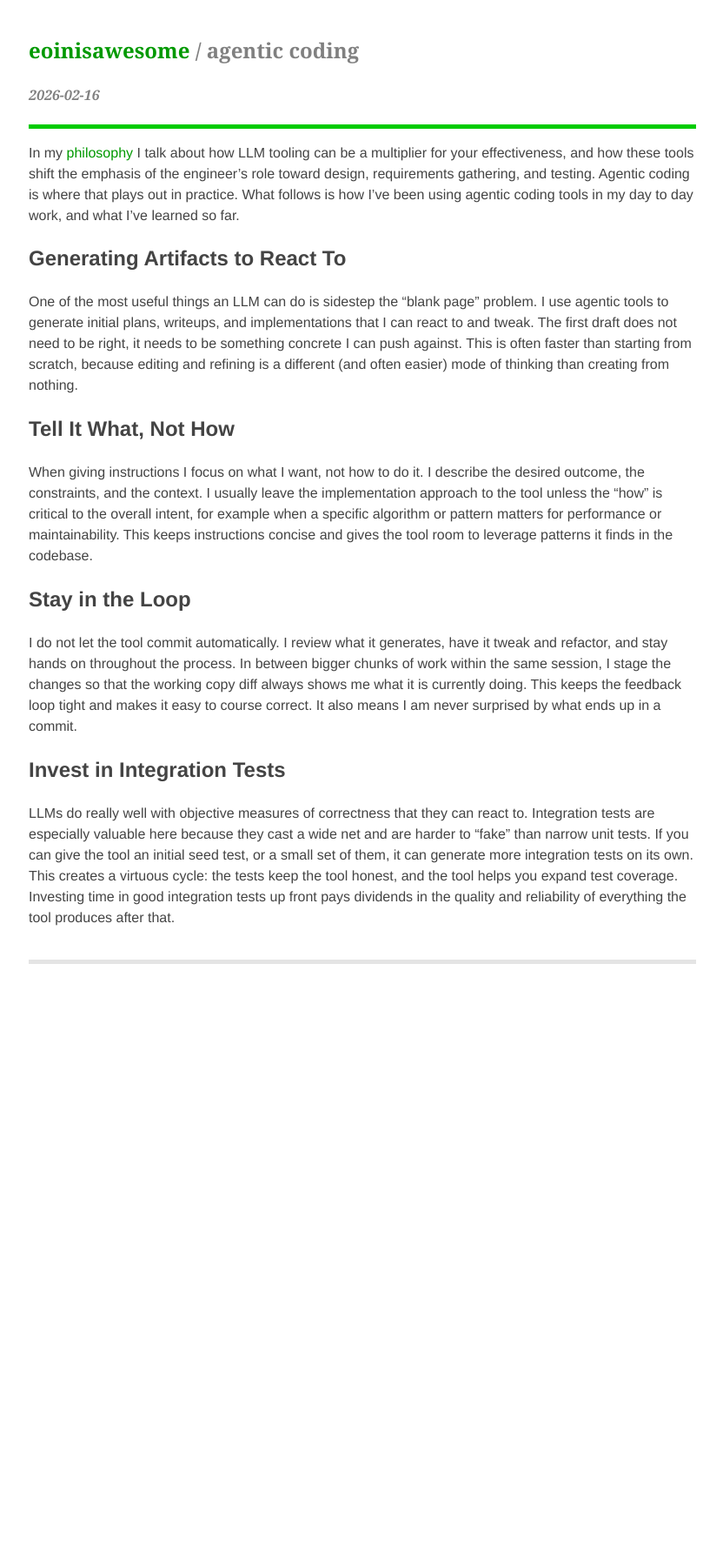
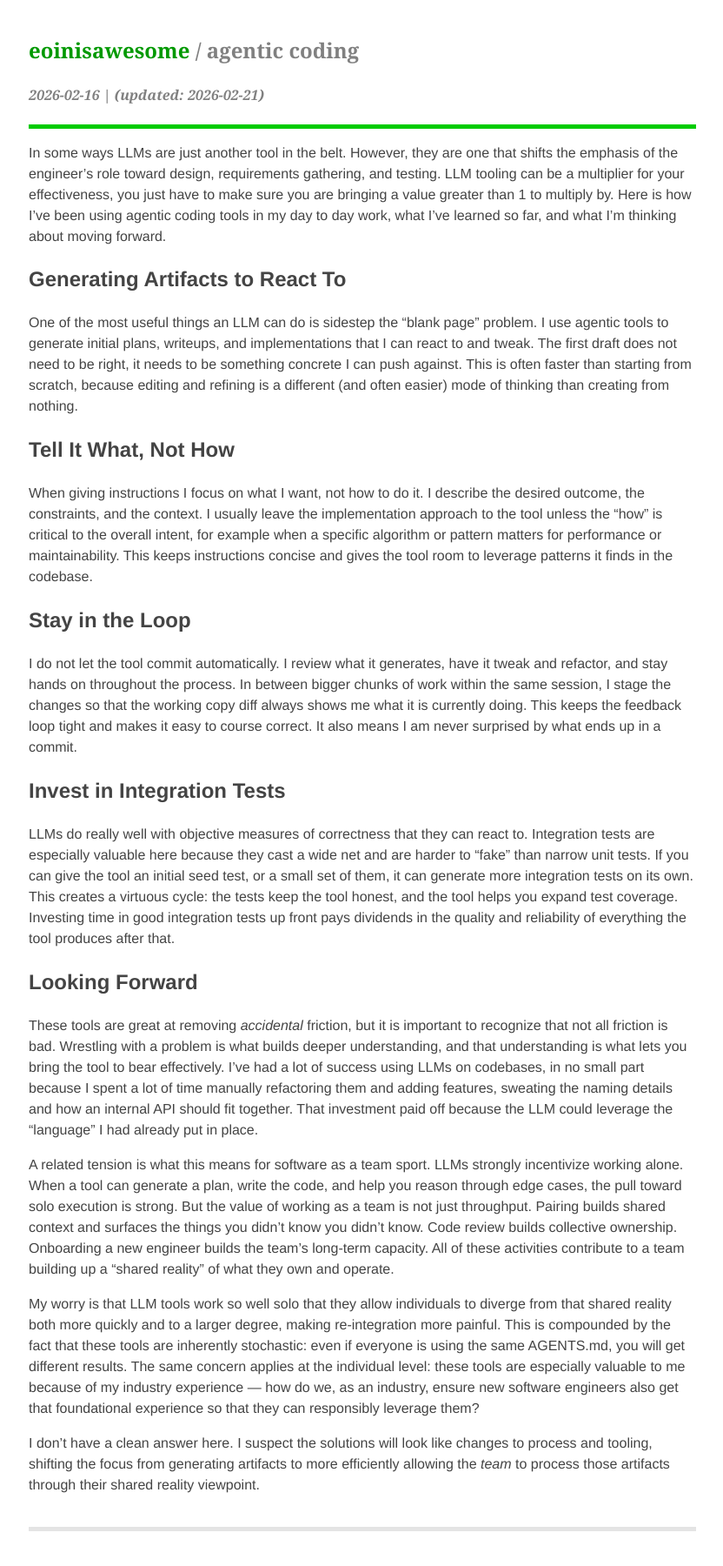
Before and after one commit to ecoffey/ecoffey.github.com, a Jekyll site: the page built from _posts/2026-02-16-agentic-coding.md, in a window 1280 px wide. Shown: the whole page at 87% size, without its empty margins (223-1055 px from the left). Built offline with Jekyll 4.4.1, drawn with Linux system fonts in a browser that asks for light colours; before the commit the page ends 1148 px from its top, so only the background shows below that.

Commit message:
LLM coding tweaks

```diff
--- a/_posts/2026-02-16-agentic-coding.md
+++ b/_posts/2026-02-16-agentic-coding.md
@@ -1,9 +1,10 @@
 ---
 layout: post
 title: Agentic Coding
+updated_at: 2026-02-21
 ---
 
-In my [philosophy]({{ "/philosophy.html#ai--llm-tooling" | relative_url }}) I talk about how LLM tooling can be a multiplier for your effectiveness, and how these tools shift the emphasis of the engineer's role toward design, requirements gathering, and testing. Agentic coding is where that plays out in practice. What follows is how I've been using agentic coding tools in my day to day work, and what I've learned so far.
+In some ways LLMs are just another tool in the belt. However, they are one that shifts the emphasis of the engineer's role toward design, requirements gathering, and testing. LLM tooling can be a multiplier for your effectiveness, you just have to make sure you are bringing a value greater than 1 to multiply by. Here is how I've been using agentic coding tools in my day to day work, what I've learned so far, and what I'm thinking about moving forward.
 
 ## Generating Artifacts to React To
 
@@ -20,3 +21,13 @@ I do not let the tool commit automatically. I review what it generates, have it
 ## Invest in Integration Tests
 
 LLMs do really well with objective measures of correctness that they can react to. Integration tests are especially valuable here because they cast a wide net and are harder to "fake" than narrow unit tests. If you can give the tool an initial seed test, or a small set of them, it can generate more integration tests on its own. This creates a virtuous cycle: the tests keep the tool honest, and the tool helps you expand test coverage. Investing time in good integration tests up front pays dividends in the quality and reliability of everything the tool produces after that.
+
+## Looking Forward
+
+These tools are great at removing _accidental_ friction, but it is important to recognize that not all friction is bad. Wrestling with a problem is what builds deeper understanding, and that understanding is what lets you bring the tool to bear effectively. I've had a lot of success using LLMs on codebases, in no small part because I spent a lot of time manually refactoring them and adding features, sweating the naming details and how an internal API should fit together. That investment paid off because the LLM could leverage the "language" I had already put in place.
+
+A related tension is what this means for software as a team sport. LLMs strongly incentivize working alone. When a tool can generate a plan, write the code, and help you reason through edge cases, the pull toward solo execution is strong. But the value of working as a team is not just throughput. Pairing builds shared context and surfaces the things you didn't know you didn't know. Code review builds collective ownership. Onboarding a new engineer builds the team's long-term capacity. All of these activities contribute to a team building up a "shared reality" of what they own and operate.
+
+My worry is that LLM tools work so well solo that they allow individuals to diverge from that shared reality both more quickly and to a larger degree, making re-integration more painful. This is compounded by the fact that these tools are inherently stochastic: even if everyone is using the same AGENTS.md, you will get different results. The same concern applies at the individual level: these tools are especially valuable to me because of my industry experience — how do we, as an industry, ensure new software engineers also get that foundational experience so that they can responsibly leverage them?
+
+I don't have a clean answer here. I suspect the solutions will look like changes to process and tooling, shifting the focus from generating artifacts to more efficiently allowing the *team* to process those artifacts through their shared reality viewpoint.
```
Also changed, not shown: philosophy.md (+1 -9 lines).
